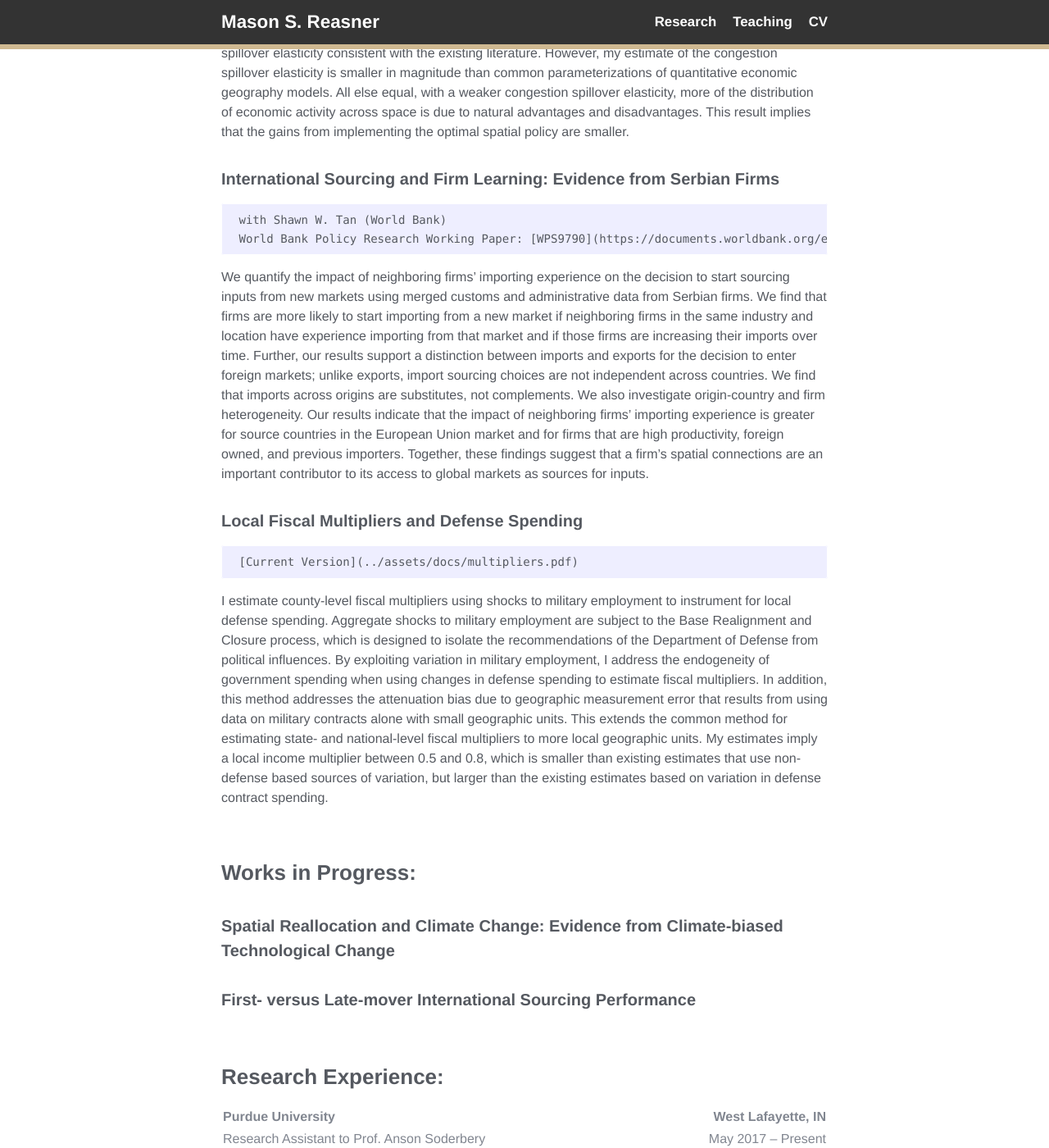
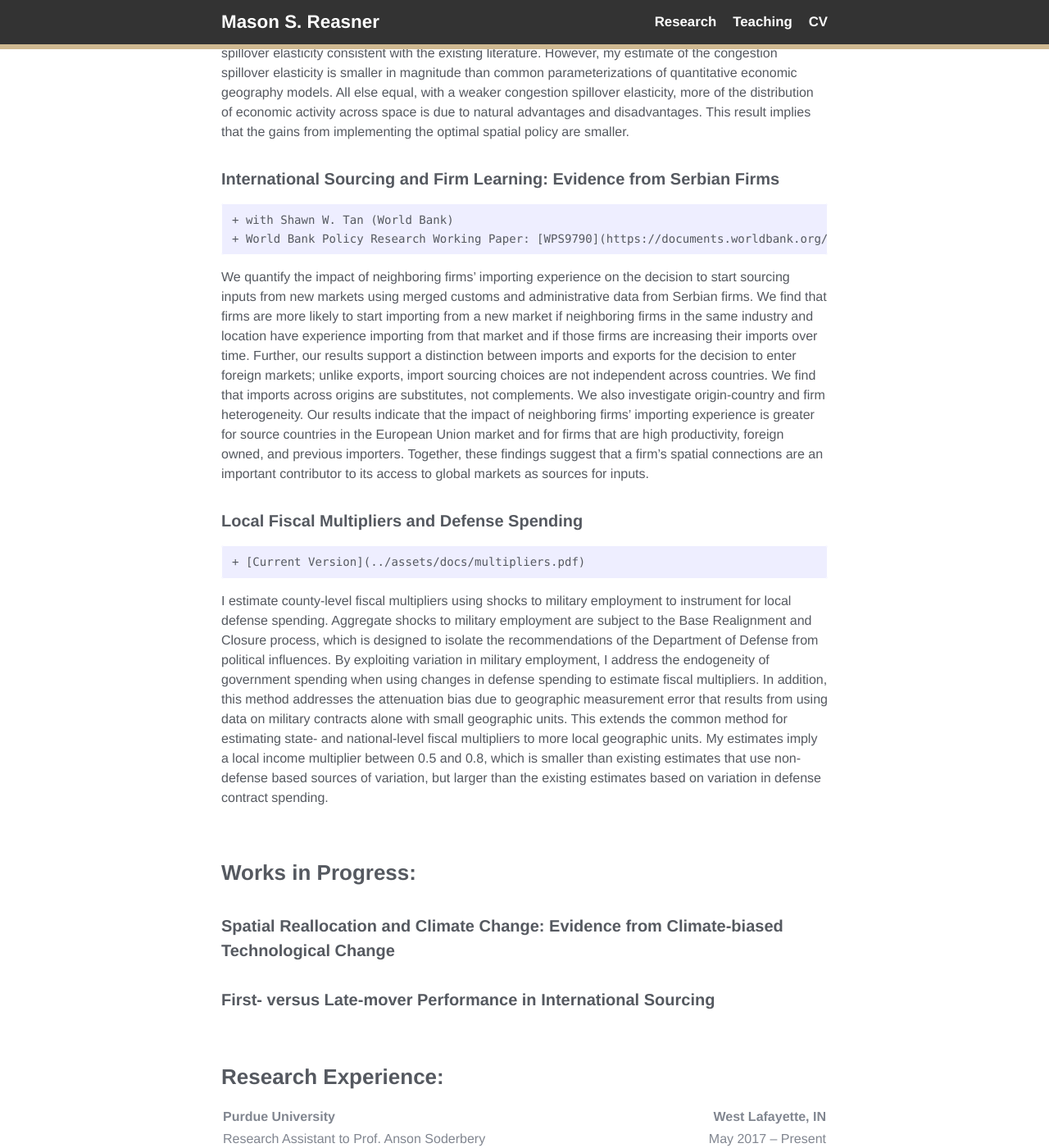
Before and after one commit to reasner/reasner.github.io, a Jekyll site: the page built from research.md, in a window 1280 px wide and 1400 px high, scrolled down 431 px. Shown: the whole window at 82% size. Built offline with Jekyll 4.4.1, drawn with Linux system fonts in a browser that asks for light colours; some of the changed text lies outside the part shown.

Commit message:
makrdown syntax

```diff
--- a/research.md
+++ b/research.md
@@ -10,20 +10,20 @@ permalink: /research/
 
 #### Identifying Agglomeration and Congestion Spillovers: Evidence from Base Realignment and Closure
 
-	 [Current Version](../assets/docs/reasner_jmp.pdf)
+	+ [Current Version](../assets/docs/reasner_jmp.pdf)
 
 I quantify agglomeration and congestion spillovers using variation from a natural experiment by instrumenting for changes in local employment with proposed changes to civilian employment at military installations through the Base Realignment and Closure (BRAC) process. I find an agglomeration spillover elasticity consistent with the existing literature. However, my estimate of the congestion spillover elasticity is smaller in magnitude than common parameterizations of quantitative economic geography models. All else equal, with a weaker congestion spillover elasticity, more of the distribution of economic activity across space is due to natural advantages and disadvantages. This result implies that the gains from implementing the optimal spatial policy are smaller.
 
 #### International Sourcing and Firm Learning: Evidence from Serbian Firms
 
-	 with Shawn W. Tan (World Bank)
-	 World Bank Policy Research Working Paper: [WPS9790](https://documents.worldbank.org/en/publication/documents-reports/documentdetail/903471633369980079/international-sourcing-and-firm-learning-evidence-from-serbian-firms)
+	+ with Shawn W. Tan (World Bank)
+	+ World Bank Policy Research Working Paper: [WPS9790](https://documents.worldbank.org/en/publication/documents-reports/documentdetail/903471633369980079/international-sourcing-and-firm-learning-evidence-from-serbian-firms)
 
 We quantify the impact of neighboring firms' importing experience on the decision to start sourcing inputs from new markets using merged customs and administrative data from Serbian firms. We find that firms are more likely to start importing from a new market if neighboring firms in the same industry and location have experience importing from that market and if those firms are increasing their imports over time. Further, our results support a distinction between imports and exports for the decision to enter foreign markets; unlike exports, import sourcing choices are not independent across countries. We find that imports across origins are substitutes, not complements. We also investigate origin-country and firm heterogeneity. Our results indicate that the impact of neighboring firms' importing experience is greater for source countries in the European Union market and for firms that are high productivity, foreign owned, and previous importers. Together, these findings suggest that a firm's spatial connections are an important contributor to its access to global markets as sources for inputs.
 
 #### Local Fiscal Multipliers and Defense Spending
 
-	 [Current Version](../assets/docs/multipliers.pdf)
+	+ [Current Version](../assets/docs/multipliers.pdf)
 
 I estimate county-level fiscal multipliers using shocks to military employment to instrument for local defense spending. Aggregate shocks to military employment are subject to the Base Realignment and Closure process, which is designed to isolate the recommendations of the Department of Defense from political influences. By exploiting variation in military employment, I address the endogeneity of government spending when using changes in defense spending to estimate fiscal multipliers. In addition, this method addresses the attenuation bias due to geographic measurement error that results from using data on military contracts alone with small geographic units. This extends the common method for estimating state- and national-level fiscal multipliers to more local geographic units. My estimates imply a local income multiplier between 0.5 and 0.8, which is smaller than existing estimates that use non-defense based sources of variation, but larger than the existing estimates based on variation in defense contract spending.
 
@@ -31,7 +31,7 @@ I estimate county-level fiscal multipliers using shocks to military employment t
 
 #### Spatial Reallocation and Climate Change: Evidence from Climate-biased Technological Change
 
-#### First- versus Late-mover International Sourcing Performance
+#### First- versus Late-mover Performance in International Sourcing
 
 
 ### Research Experience:
```
